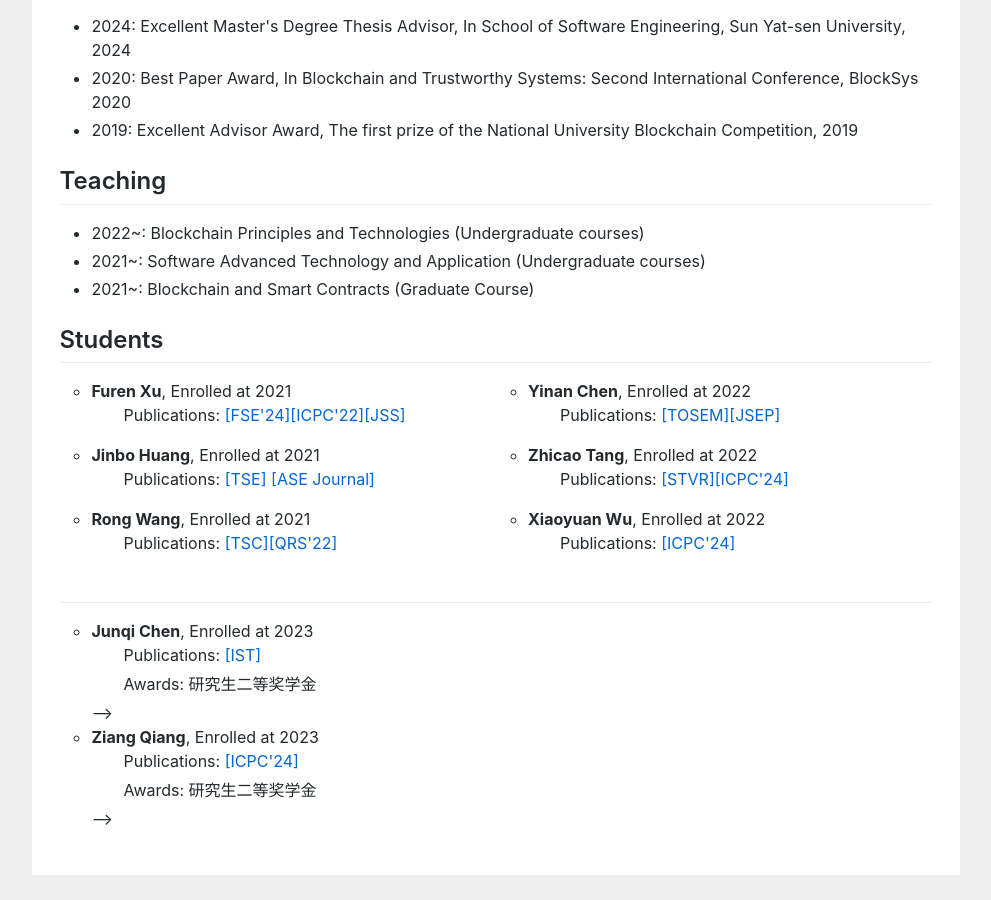
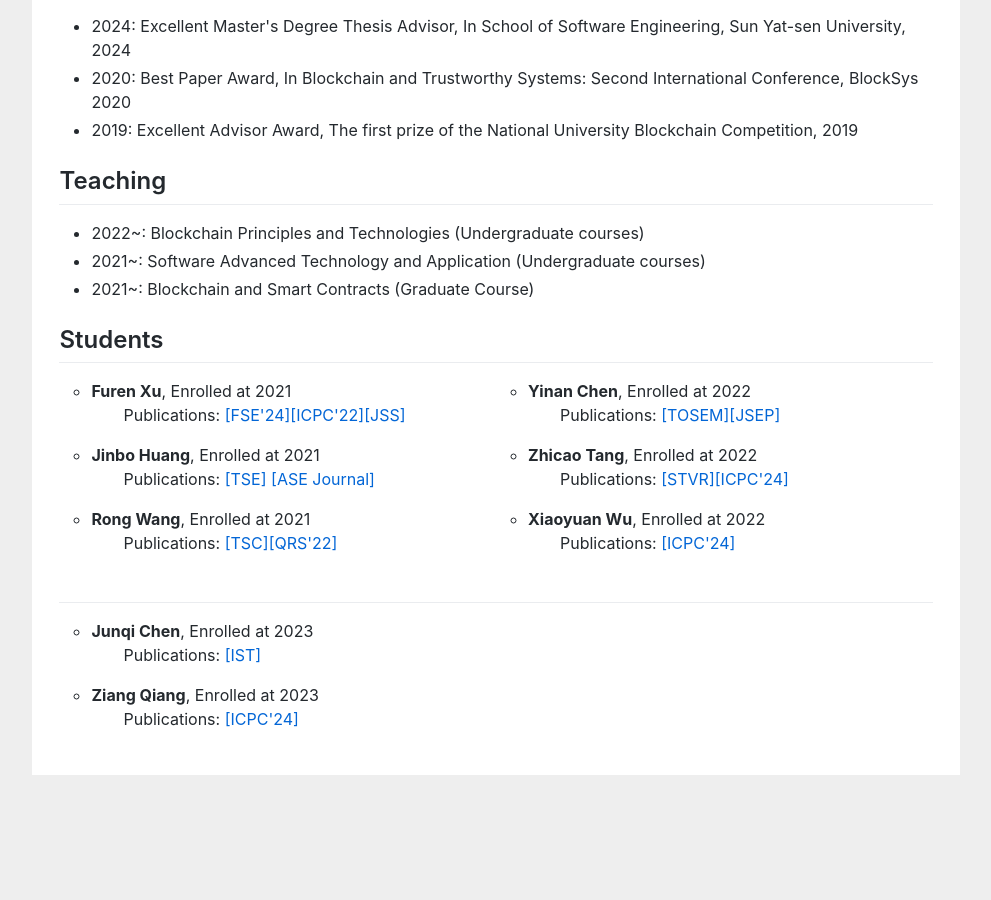
Before and after one commit to huangyuan-hy/huangyuan-hy.github.io, a Jekyll site: the page index.html, which Jekyll copies as it is, in a window 1280 px wide and 900 px high, scrolled down 5765 px. Shown: the whole window, without its empty margins (144-1135 px from the left). Built offline with Jekyll 4.4.1, drawn with Linux system fonts in a browser that asks for light colours; after the commit the page ends 6565 px from its top, so only the background shows below that.

Commit message:
Update index.html

```diff
--- a/index.html
+++ b/index.html
@@ -310,11 +310,11 @@ empirical study to learn how programmers reuse code on <a href="https://stackove
 
 		<li type="circle"><b>Junqi Chen</b>, Enrolled at 2023</li>
     <p style="text-indent:2em;">Publications: <a href="">[IST]</a></p>
-   <p style="text-indent:2em; line-height:2px;"> Awards: 研究生二等奖学金</p>-->
+   <!--  <p style="text-indent:2em; line-height:2px;"> Awards: 研究生二等奖学金</p>-->
 
 <li type="circle"><b>Ziang Qiang</b>, Enrolled at 2023</li>
     <p style="text-indent:2em;">Publications: <a href="">[ICPC'24]</a></p>
-	<p style="text-indent:2em; line-height:2px;">Awards: 研究生二等奖学金</p>	-->
+	 <!-- <p style="text-indent:2em; line-height:2px;">Awards: 研究生二等奖学金</p>	-->
 
 
 				</ul></div>
```
